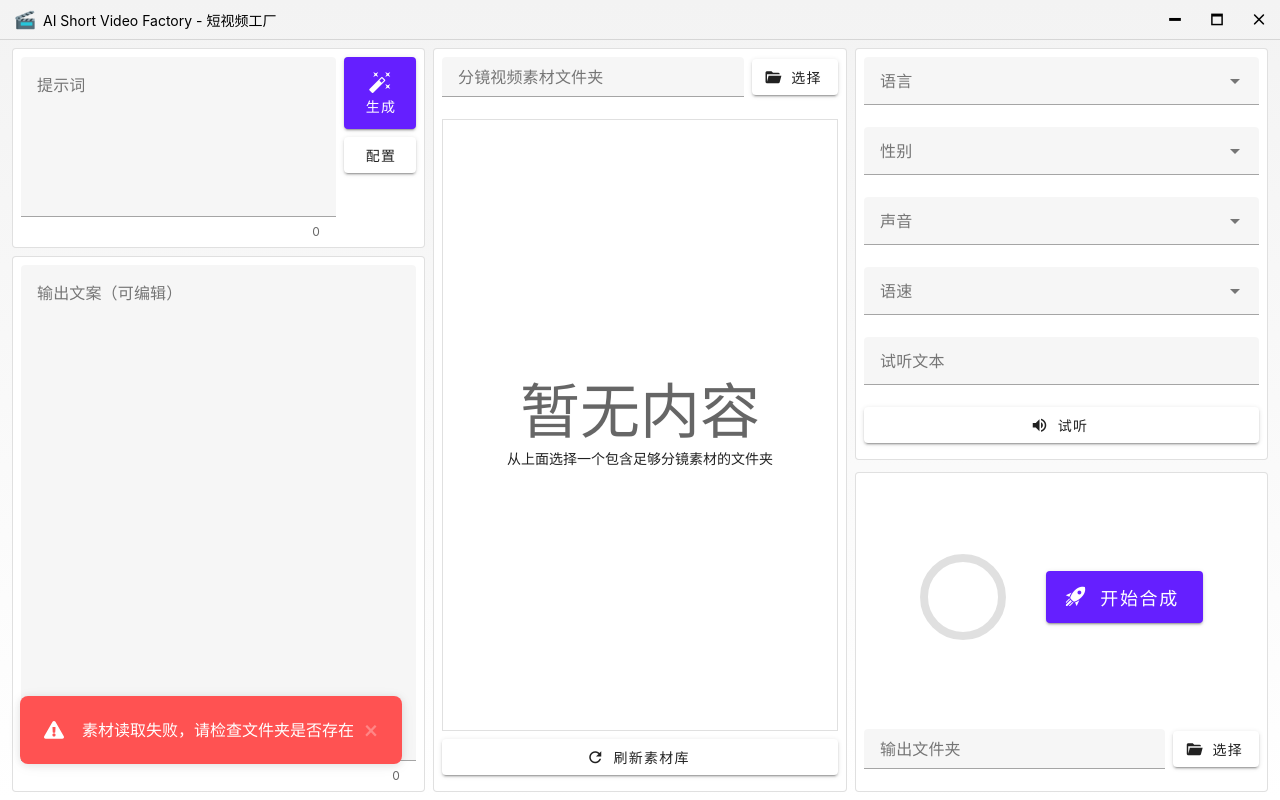
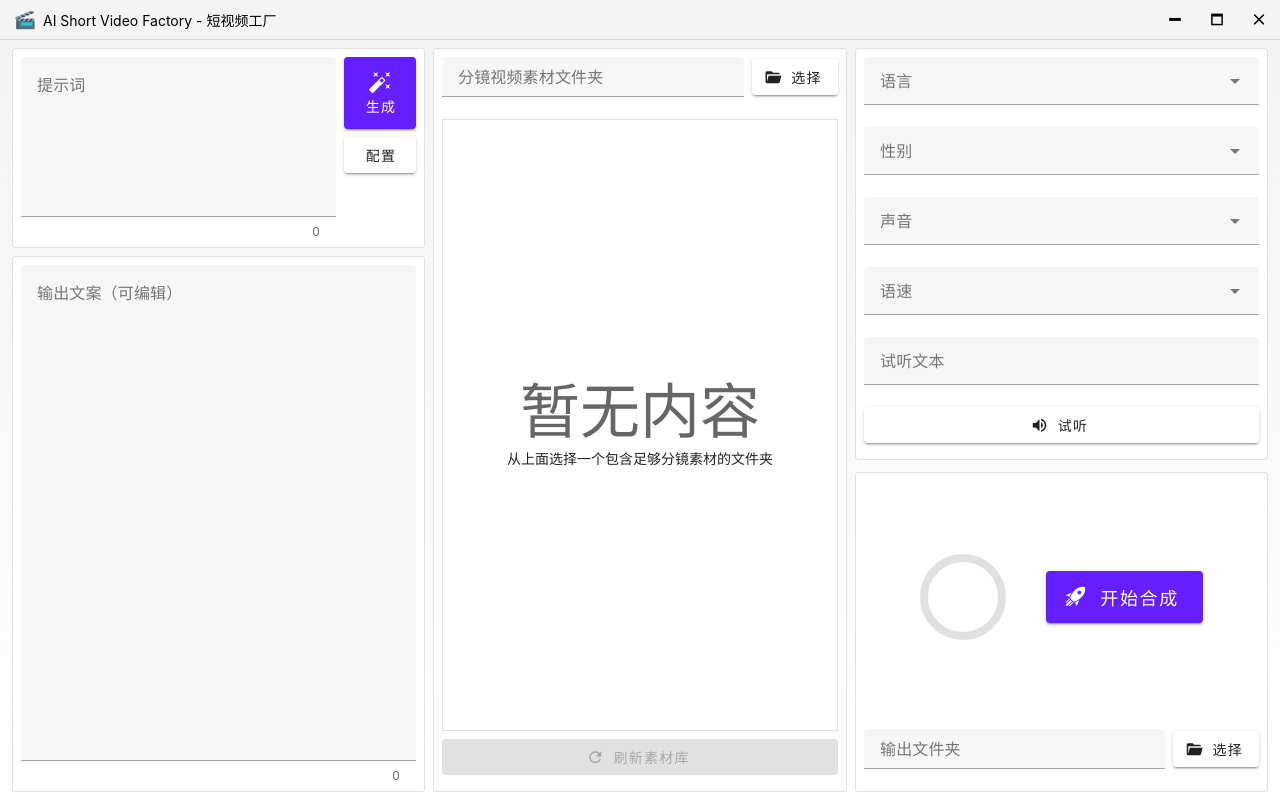
Before and after one commit to icodebase-cn/ai_video_factory, a Vue app: page /#/ in a window 1280 px wide. Built offline with nearby package versions, Linux system fonts and the light colour scheme.

Commit message:
修复首次进入报错问题，增加素材库刷新按钮禁用状态

```diff
--- a/src/views/Home/components/video-manage.vue
+++ b/src/views/Home/components/video-manage.vue
@@ -33,6 +33,7 @@
         <v-btn
           block
           prepend-icon="mdi-refresh"
+          :disabled="!appStore.videoAssetsFolder"
           :loading="refreshAssetsLoading"
           @click="refreshAssets"
         >
@@ -70,6 +71,9 @@ const handleSelectFolder = async () => {
 const videoAssets = ref<ListFilesFromFolderRecord[]>([])
 const refreshAssetsLoading = ref(false)
 const refreshAssets = async () => {
+  if (!appStore.videoAssetsFolder) {
+    return
+  }
   refreshAssetsLoading.value = true
   try {
     const assets = await window.electron.listFilesFromFolder({
```
